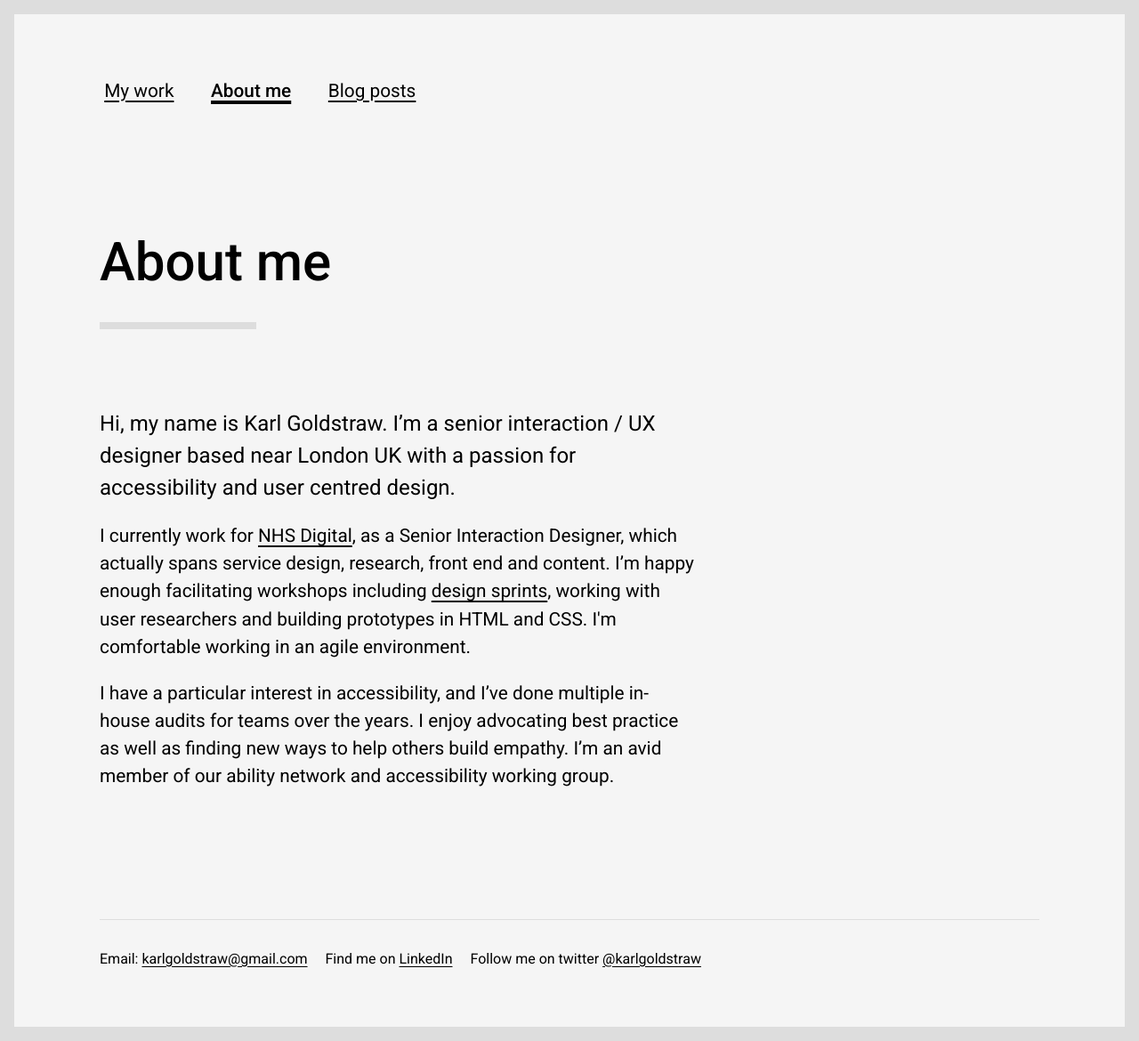
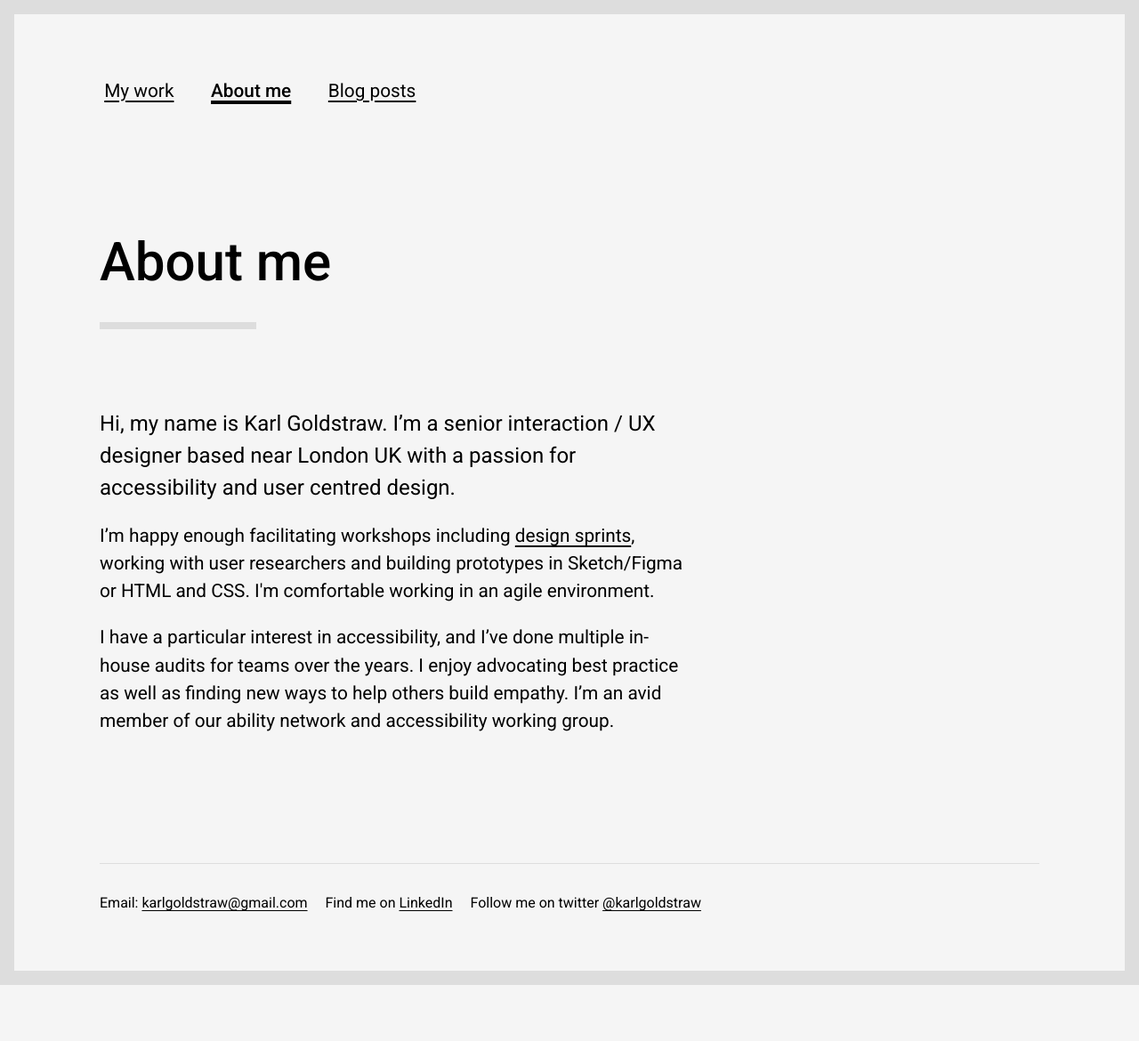
Before and after one commit to karlgoldstraw/jfolio, a Jekyll site: the page built from about-me.html, in a window 1280 px wide. Shown: the whole page at 89% size. Built offline with Jekyll 4.4.1, drawn with Linux system fonts in a browser that asks for light colours; after the commit the page ends 1107 px from its top, so only the background shows below that.

Commit message:
added about me

```diff
--- a/about-me.html
+++ b/about-me.html
@@ -12,7 +12,7 @@ order: 1
 <section>
   <p class="lede">Hi, my name is Karl Goldstraw. I’m a senior interaction / UX designer based near London UK with a passion for accessibility and user centred design.</p>
 
-  <p>I currently work for <a href="https://digital.nhs.uk">NHS Digital</a>, as a Senior Interaction Designer, which actually spans service design, research, front end and content. I’m happy enough facilitating workshops including <a href="https://www.gv.com/sprint/">design sprints</a>, working with user researchers and building prototypes in HTML and CSS. I'm comfortable working in an agile environment.</p>
+  <p>I’m happy enough facilitating workshops including <a href="https://www.gv.com/sprint/">design sprints</a>, working with user researchers and building prototypes in Sketch/Figma or HTML and CSS. I'm comfortable working in an agile environment.</p>
 
   <p>I have a particular interest in accessibility, and I’ve done multiple in-house audits for teams over the years. I enjoy advocating best practice as well as finding new ways to help others build empathy. I’m an avid member of our ability network and accessibility working group.</p>
 </section>
```
